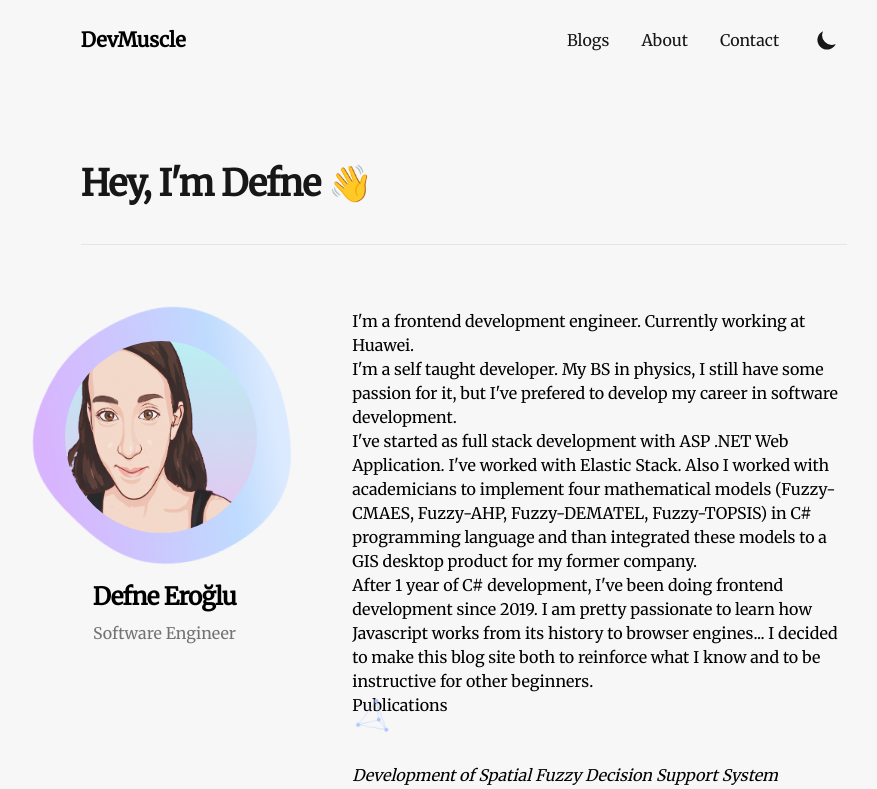
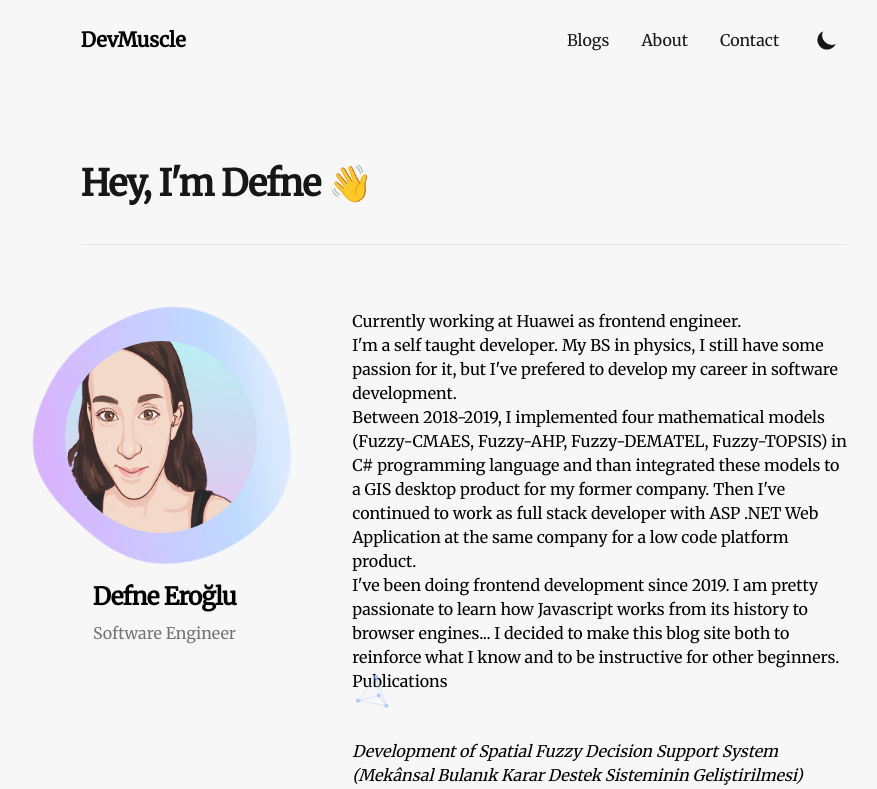
Before and after one commit to definite2/defneeroglu, a Next.js app: page /about in a window 1280 px wide. Shown: the top 789 px of the page, without its empty margins (176-1053 px from the left). Built offline with nearby package versions, Linux system fonts and the light colour scheme; what @tailwindcss/typography would draw is missing.

Commit message:
update personal info

```diff
--- a/src/pages/about.js
+++ b/src/pages/about.js
@@ -38,22 +38,22 @@ const about = () => {
             <div className="text-gray-500 dark:text-gray-400">{occupation}</div>
           </div>
           <div className="pt-8 pb-8 prose lg:prose-lg dark:prose-dark max-w-none xl:col-span-2 xl:col-start-2">
-            <p>I'm a frontend development engineer. Currently working at Huawei.</p>
+            <p>Currently working at Huawei as frontend engineer.</p>
             <p>
               I'm a self taught developer. My BS in physics, I still have some passion for it, but
               I've prefered to develop my career in software development.
             </p>
             <p>
-              I've started as full stack development with ASP .NET Web Application. I've worked with
-              Elastic Stack. Also I worked with academicians to implement four mathematical models
-              (Fuzzy-CMAES, Fuzzy-AHP, Fuzzy-DEMATEL, Fuzzy-TOPSIS) in C# programming language and
-              than integrated these models to a GIS desktop product for my former company.
+              Between 2018-2019, I implemented four mathematical models (Fuzzy-CMAES, Fuzzy-AHP,
+              Fuzzy-DEMATEL, Fuzzy-TOPSIS) in C# programming language and than integrated these
+              models to a GIS desktop product for my former company. Then I've continued to work as
+              full stack developer with ASP .NET Web Application at the same company for a low code
+              platform product.
             </p>
             <p>
-              After 1 year of C# development, I've been doing frontend development since 2019. I am
-              pretty passionate to learn how Javascript works from its history to browser engines...
-              I decided to make this blog site both to reinforce what I know and to be instructive
-              for other beginners.
+              I've been doing frontend development since 2019. I am pretty passionate to learn how
+              Javascript works from its history to browser engines... I decided to make this blog
+              site both to reinforce what I know and to be instructive for other beginners.
             </p>
             <h4>
               Publications{' '}
@@ -81,7 +81,6 @@ const about = () => {
               </m.div>
             </h4>
             <CustomLink
-
               className="italic"
               href="https://dergipark.org.tr/tr/pub/ejosat/issue/53473/711076"
             >
```
